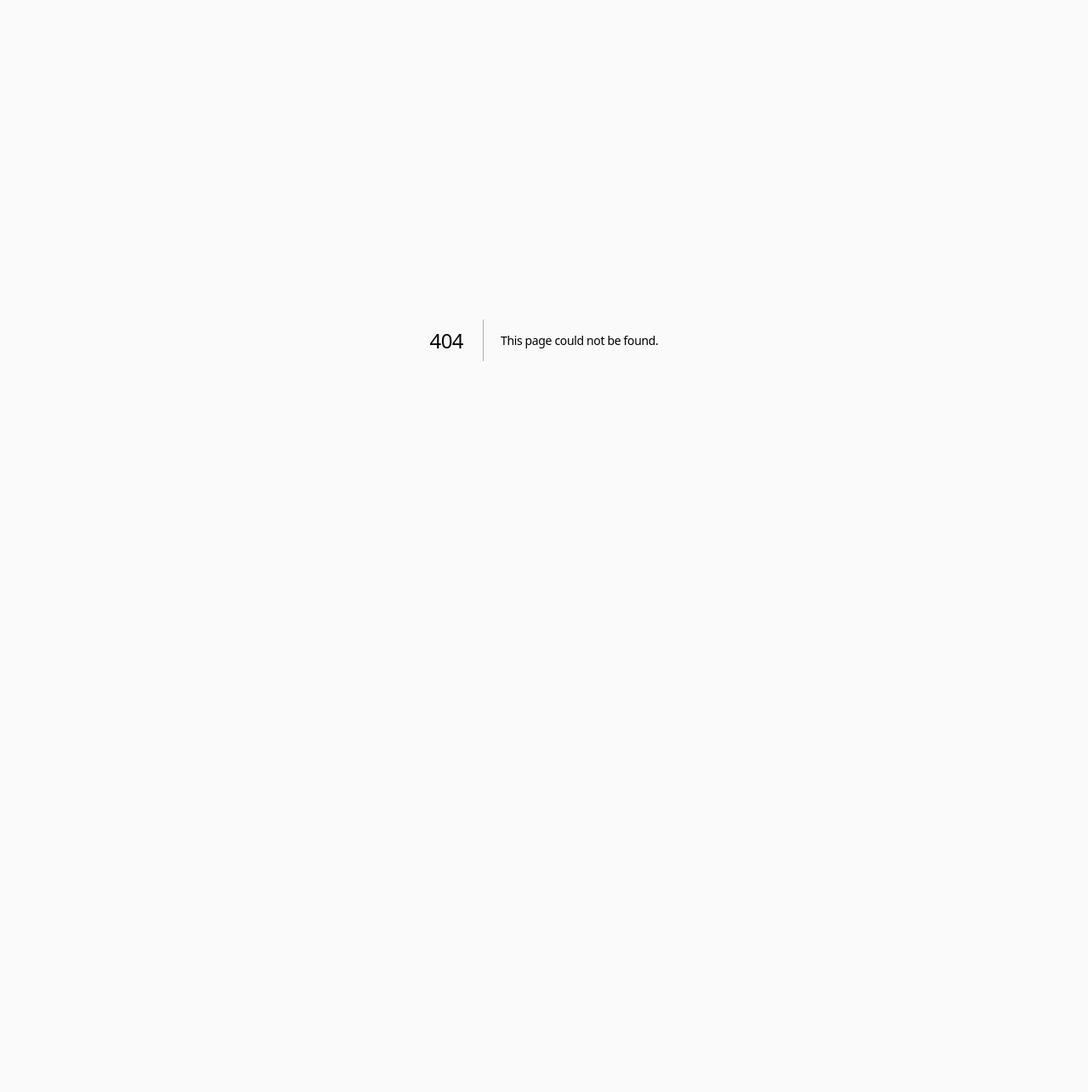
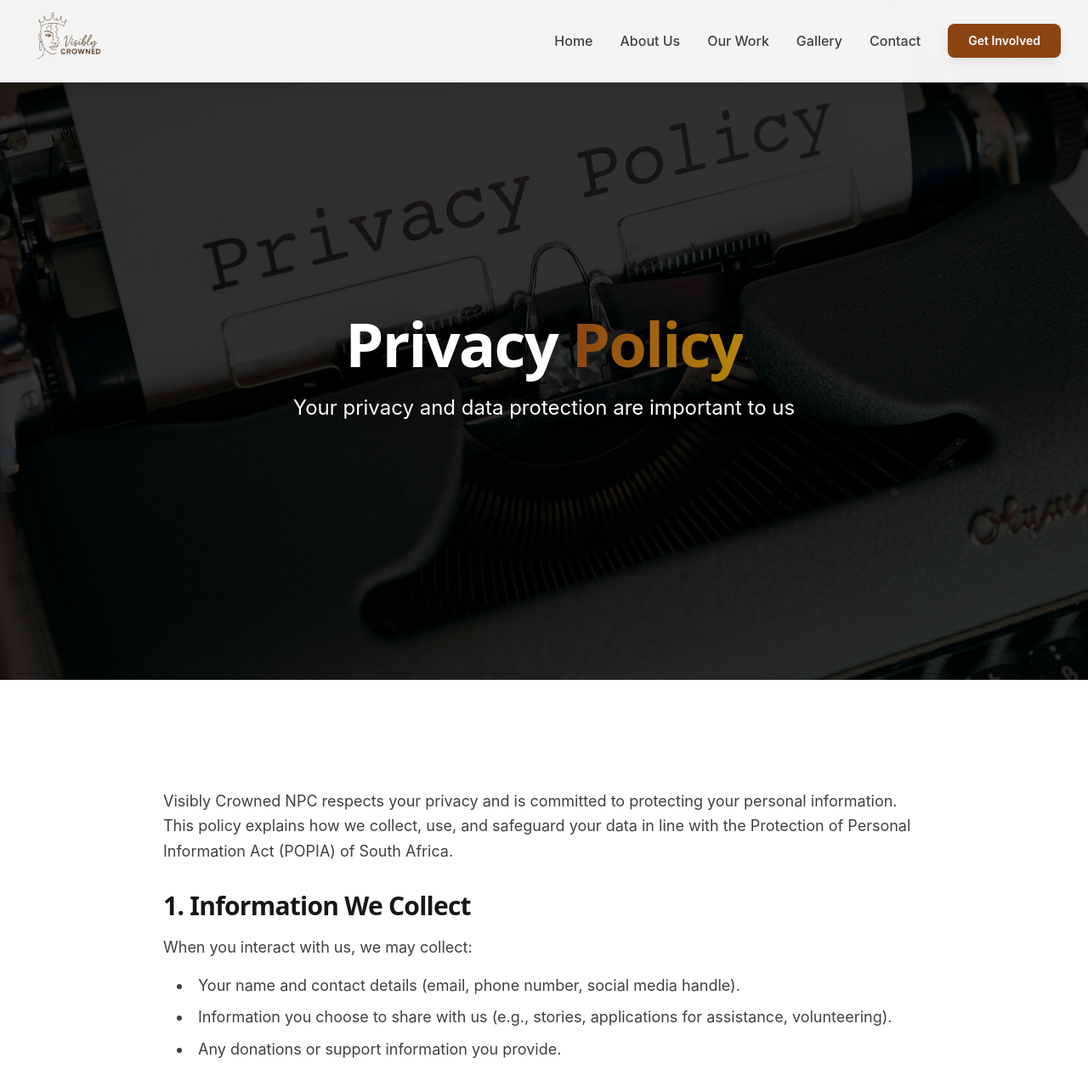
Before and after one commit to Tatenda/visibly_crowned, a Next.js app: page /privacy in a window 1280 px wide. Before the commit this address had no page. Shown: the top 1285 px of the page at 85% size. Before the commit the page ends 800 px from the top, so only its background shows below. Built offline with nearby package versions, Linux system fonts and the light colour scheme.

Commit message:
update pages

```diff
--- a/src/app/contact/page.tsx
+++ b/src/app/contact/page.tsx
@@ -11,11 +11,11 @@ export default function ContactPage() {
       <Navigation />
 
       {/* Hero Section */}
-      <section className="relative min-h-[60vh] flex items-center justify-center overflow-hidden">
+      <section className="relative min-h-[100vh] flex items-center justify-center overflow-hidden pt-24">
         {/* Hero Background Image */}
         <div className="absolute inset-0">
           <Image
-            src="/img/8.jpg"
+            src="/img/contact.jpg"
             alt="Contact Us Hero"
             fill
             className="object-cover"
@@ -123,6 +123,14 @@ export default function ContactPage() {
                     className="w-full px-4 py-3 border border-neutral-300 rounded-lg focus:ring-2 focus:ring-primary-500 focus:border-transparent transition-all duration-300 resize-none"
                     placeholder="Tell us how we can help you..."
                   ></textarea>
+                </div>
+
+                <div className="text-sm text-neutral-600 mb-4">
+                  By submitting this form, you agree to our{' '}
+                  <Link href="/privacy" className="text-primary-700 hover:text-primary-800 underline">
+                    Privacy Policy
+                  </Link>
+                  . We respect your privacy and will only use your information to respond to your inquiry.
                 </div>
 
                 <button
--- /dev/null
+++ b/src/app/privacy/page.tsx
@@ -0,0 +1,132 @@
+import Link from 'next/link';
+import Image from 'next/image';
+import Navigation from '@/components/layout/Navigation';
+import Footer from '@/components/layout/Footer';
+
+export default function PrivacyPage() {
+  return (
+    <main className="min-h-screen">
+      <Navigation />
+
+      {/* Hero Section */}
+      <section className="relative min-h-[100vh] flex items-center justify-center overflow-hidden pt-24">
+        {/* Hero Background Image */}
+        <div className="absolute inset-0">
+          <Image
+            src="/img/privacy.jpg"
+            alt="Privacy Policy Hero"
+            fill
+            className="object-cover"
+            priority
+          />
+          {/* Overlay for better text readability */}
+          <div className="absolute inset-0 bg-black/80"></div>
+        </div>
+
+        <div className="container-custom relative z-10 text-center">
+          <div className="max-w-4xl mx-auto">
+            <h1 className="text-5xl md:text-6xl lg:text-7xl font-bold text-white mb-6 drop-shadow-2xl">
+              Privacy <span className="text-gradient">Policy</span>
+            </h1>
+            <p className="text-xl md:text-2xl text-white mb-8 max-w-3xl mx-auto leading-relaxed drop-shadow-lg">
+              Your privacy and data protection are important to us
+            </p>
+          </div>
+        </div>
+      </section>
+
+      {/* Privacy Policy Content */}
+      <section className="section-padding bg-white">
+        <div className="container-custom">
+          <div className="max-w-4xl mx-auto">
+            <div className="prose prose-lg max-w-none">
+              <p className="text-lg text-neutral-700 leading-relaxed mb-8">
+                Visibly Crowned NPC respects your privacy and is committed to protecting your personal information. This policy explains how we collect, use, and safeguard your data in line with the Protection of Personal Information Act (POPIA) of South Africa.
+              </p>
+
+              <div className="space-y-8">
+                <div>
+                  <h2 className="text-3xl font-bold text-neutral-900 mb-4">1. Information We Collect</h2>
+                  <p className="text-lg text-neutral-700 leading-relaxed mb-4">
+                    When you interact with us, we may collect:
+                  </p>
+                  <ul className="list-disc list-inside space-y-2 text-lg text-neutral-700 leading-relaxed ml-4">
+                    <li>Your name and contact details (email, phone number, social media handle).</li>
+                    <li>Information you choose to share with us (e.g., stories, applications for assistance, volunteering).</li>
+                    <li>Any donations or support information you provide.</li>
+                  </ul>
+                </div>
+
+                <div>
+                  <h2 className="text-3xl font-bold text-neutral-900 mb-4">2. How We Use Your Information</h2>
+                  <p className="text-lg text-neutral-700 leading-relaxed mb-4">
+                    We collect this information to:
+                  </p>
+                  <ul className="list-disc list-inside space-y-2 text-lg text-neutral-700 leading-relaxed ml-4">
+                    <li>Respond to your queries or requests for assistance.</li>
+                    <li>Connect you to our initiatives (education support, mentorship, empowerment, advocacy).</li>
+                    <li>Keep you updated on our work, events, or campaigns (if you consent).</li>
+                    <li>Improve our services and impact.</li>
+                  </ul>
+                  <p className="text-lg text-neutral-700 leading-relaxed mt-4">
+                    We will never sell or share your personal information with third parties without your consent, unless required by law.
+                  </p>
+                </div>
+
+                <div>
+                  <h2 className="text-3xl font-bold text-neutral-900 mb-4">3. How We Protect Your Information</h2>
+                  <ul className="list-disc list-inside space-y-2 text-lg text-neutral-700 leading-relaxed ml-4">
+                    <li>Your data is stored securely and only accessed by authorised team members.</li>
+                    <li>Sensitive information (e.g., stories of violence) is treated with strict confidentiality.</li>
+                    <li>We take reasonable steps to prevent loss, misuse, or unauthorised access.</li>
+                  </ul>
+                </div>
+
+                <div>
+                  <h2 className="text-3xl font-bold text-neutral-900 mb-4">4. Your Rights</h2>
+                  <p className="text-lg text-neutral-700 leading-relaxed mb-4">
+                    Under POPIA, you have the right to:
+                  </p>
+                  <ul className="list-disc list-inside space-y-2 text-lg text-neutral-700 leading-relaxed ml-4">
+                    <li>Ask us what personal information we hold about you.</li>
+                    <li>Request correction or deletion of your information.</li>
+                    <li>Withdraw consent at any time.</li>
+                  </ul>
+                  <p className="text-lg text-neutral-700 leading-relaxed mt-4">
+                    To exercise these rights, email us at <a href="mailto:info@visiblycrowned.com" className="text-primary-700 hover:text-primary-800 underline">info@visiblycrowned.com</a>.
+                  </p>
+                </div>
+
+                <div>
+                  <h2 className="text-3xl font-bold text-neutral-900 mb-4">5. Consent</h2>
+                  <p className="text-lg text-neutral-700 leading-relaxed">
+                    By contacting us, joining our initiatives, or submitting information through our website/social media, you consent to us processing your personal information in line with this policy.
+                  </p>
+                </div>
+
+                <div>
+                  <h2 className="text-3xl font-bold text-neutral-900 mb-4">6. Updates to This Policy</h2>
+                  <p className="text-lg text-neutral-700 leading-relaxed">
+                    We may update this Privacy Policy from time to time. The latest version will always be available on our website.
+                  </p>
+                </div>
+              </div>
+
+              <div className="mt-12 p-6 bg-neutral-50 rounded-lg">
+                <h3 className="text-xl font-bold text-neutral-900 mb-3">Contact Us</h3>
+                <p className="text-neutral-700">
+                  If you have any questions about this Privacy Policy or our data practices, please contact us at{' '}
+                  <a href="mailto:info@visiblycrowned.com" className="text-primary-700 hover:text-primary-800 underline">
+                    info@visiblycrowned.com
+                  </a>
+                </p>
+              </div>
+            </div>
+          </div>
+        </div>
+      </section>
+
+      <Footer />
+    </main>
+  );
+}
--- a/src/app/work/page.tsx
+++ b/src/app/work/page.tsx
@@ -64,7 +64,7 @@ export default function WorkPage() {
             <div className="relative group">
               <div className="relative overflow-hidden rounded-3xl shadow-large">
                 <Image
-                  src="/img/8.jpg"
+                  src="/img/7.jpg"
                   alt="Her Mentor Match Initiative"
                   width={600}
                   height={400}
@@ -85,7 +85,7 @@ export default function WorkPage() {
             <div className="relative group">
               <div className="relative overflow-hidden rounded-3xl shadow-large">
                 <Image
-                  src="/img/7.jpg"
+                  src="/img/8.jpg"
                   alt="Stand Safe Initiative"
                   width={600}
                   height={400}
@@ -146,11 +146,12 @@ export default function WorkPage() {
             <div className="relative group">
               <div className="relative overflow-hidden rounded-3xl shadow-large">
                 <Image
-                  src="/img/6.jpg"
+                  src="/img/diverse.jpg"
                   alt="Educate Her Initiative"
                   width={600}
                   height={400}
                   className="w-full h-80 object-cover group-hover:scale-105 transition-transform duration-700"
+                  style={{ objectPosition: 'center 30%' }}
                 />
                 <div className="absolute inset-0 bg-gradient-to-t from-black/40 via-transparent to-transparent"></div>
               </div>
@@ -167,7 +168,7 @@ export default function WorkPage() {
             <div className="relative group">
               <div className="relative overflow-hidden rounded-3xl shadow-large">
                 <Image
-                  src="/img/10.jpg"
+                  src="/img/5.jpg"
                   alt="Empower Her Initiative"
                   width={600}
                   height={400}
@@ -228,7 +229,7 @@ export default function WorkPage() {
             <div className="relative group">
               <div className="relative overflow-hidden rounded-3xl shadow-large">
                 <Image
-                  src="/img/5.jpg"
+                  src="/img/10.jpg"
                   alt="Voices for Change Initiative"
                   width={600}
                   height={400}
--- a/src/components/layout/Footer.tsx
+++ b/src/components/layout/Footer.tsx
@@ -154,14 +154,12 @@ const Footer = () => {
         <div className="container-custom">
           <div className="flex flex-col md:flex-row justify-between items-center space-y-4 md:space-y-0">
             <div className="text-neutral-400 text-sm">
-              © {currentYear} Visibly Crowned. All rights reserved.
+              © {currentYear} Visibly Crowned. All rights reserved.<br />
+              NPC Registration: 2025/714088/08
             </div>
             <div className="flex space-x-6 text-sm">
               <Link href="/privacy" className="text-neutral-400 hover:text-primary-400 transition-colors duration-200">
                 Privacy Policy
-              </Link>
-              <Link href="/terms" className="text-neutral-400 hover:text-primary-400 transition-colors duration-200">
-                Terms of Service
               </Link>
               <Link href="/contact" className="text-neutral-400 hover:text-primary-400 transition-colors duration-200">
                 Contact
```
Also changed, not shown: public/img/contact.jpg (added), public/img/privacy.jpg (added).
